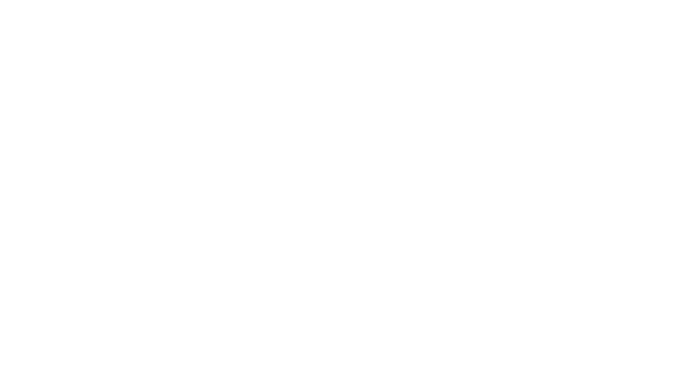
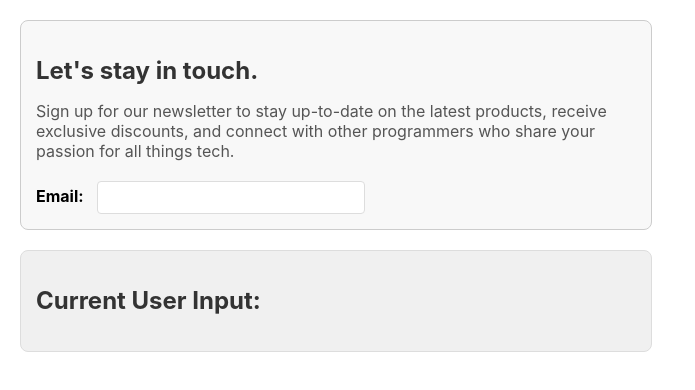
Before and after one commit to Ngocphuc1910/learnReact, a React (Create React App) app in the folder myfirstreactap/: page /form in a window 1280 px wide. Before the commit this address had no page. Shown: the top 390 px of the page, without its empty margins (0-695 px from the left). Built offline with nearby package versions, Linux system fonts and the light colour scheme.

Commit message:
added the form that I have just fixed the router issue

```diff
--- a/myfirstreactap/src/App.css
+++ b/myfirstreactap/src/App.css
@@ -34,3 +34,59 @@
   border-radius: 5px;
   box-shadow: 0 2px 4px rgba(0, 0, 0, 0.2);
 }
+
+/* Form component styles */
+.emailContainer {
+  margin: 20px;
+  padding: 15px;
+  border: 1px solid #ccc;
+  border-radius: 8px;
+  background-color: #f8f8f8;
+  max-width: 600px;
+}
+
+.emailContainer h2 {
+  color: #333;
+  margin-bottom: 10px;
+}
+
+.emailContainer p {
+  color: #555;
+  margin-bottom: 15px;
+}
+
+.emailContainer form {
+  margin-top: 20px;
+}
+
+.emailContainer label {
+  margin-right: 10px;
+  font-weight: bold;
+}
+
+.emailContainer input {
+  padding: 8px;
+  border: 1px solid #ddd;
+  border-radius: 4px;
+  width: 250px;
+}
+
+.inputDisplay {
+  margin: 20px;
+  padding: 15px;
+  border: 1px solid #ddd;
+  border-radius: 8px;
+  background-color: #f0f0f0;
+  max-width: 600px;
+}
+
+.inputDisplay h2 {
+  color: #333;
+  margin-bottom: 10px;
+}
+
+.inputDisplay h4 {
+  color: #0066cc;
+  font-weight: normal;
+  font-style: italic;
+}
--- a/myfirstreactap/src/App.js
+++ b/myfirstreactap/src/App.js
@@ -2,7 +2,7 @@ import React from 'react';
 import './App.css';
 import Product from './product';
 import { Link } from 'react-router-dom';
-
+import Input from './form';
 
 function App() {
   return (
@@ -17,6 +17,7 @@ function App() {
             <li><Link to="/" style={{ color: 'white' }}>Home</Link></li>
             <li><Link to="/product" style={{ color: 'white' }}>Product</Link></li>
             <li><Link to="/colorpicker" style={{ color: 'white' }}>Color Pickera</Link></li>
+            <li><Link to="/form" style={{ color: 'white'}}>Open Form</Link></li>
           </ul>
         </nav>
         <Friend />
--- /dev/null
+++ b/myfirstreactap/src/form.js
@@ -0,0 +1,29 @@
+import React, { useState } from 'react';
+import './App.css';
+
+function Input() {
+  const [userInput, setUserInput] = useState('');
+
+  const handleUserInput = (e) => {
+    setUserInput(e.target.value);
+  };
+
+  return (
+    <>
+      <div className="emailContainer">
+        <h2>Let's stay in touch.</h2>
+        <p>Sign up for our newsletter to stay up-to-date on the latest products, receive exclusive discounts, and connect with other programmers who share your passion for all things tech.</p>
+        <form>
+          <label htmlFor="email">Email: </label>
+          <input id="email" type="text" onChange={handleUserInput} value={userInput}/>
+        </form>
+      </div>
+      <div className="inputDisplay">
+        <h2>Current User Input: </h2>
+        <h4>{userInput}</h4>
+      </div>
+    </>
+  );
+}
+
+export default Input;
--- a/myfirstreactap/src/index.js
+++ b/myfirstreactap/src/index.js
@@ -6,6 +6,7 @@ import Product from './product';
 import ColorPicker from './setbackground'
 import ColorPicker2 from './prop_backgroundseting';
 import { BrowserRouter, Routes, Route } from 'react-router-dom';
+import Input from './form';
 
 const root = ReactDOM.createRoot(document.getElementById('root'));
 root.render(
@@ -14,7 +15,8 @@ root.render(
       <Routes>
         <Route path="/" element={<App />} />
         <Route path="/product" element={<Product />} />
-        <Route path="/colorpickers" element={<ColorPicker />} />
+        <Route path="/colorpicker" element={<ColorPicker />} />
+        <Route path="/form" element={<Input />} />
       </Routes>
     </BrowserRouter>
   </React.StrictMode>
```
